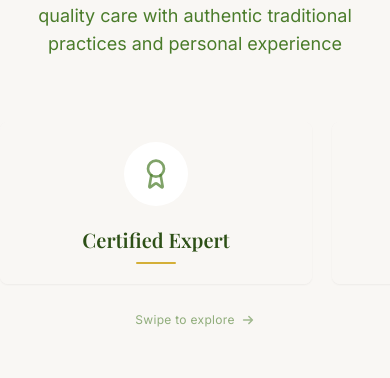
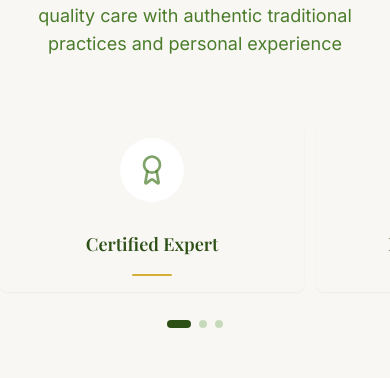
Before and after one commit to hbacalso1229/wellness-needles, a Next.js app: page /about in a window 390 px wide. Shown: the part 2901-3279 px from the top of the page. Built offline with nearby package versions, Linux system fonts and the light colour scheme; no server answers.

Commit message:
Add a shared SnapCarousel with compact slides and pagination dots, and drop the Core Principles icon glow

```diff
--- a/src/app/about/page.tsx
+++ b/src/app/about/page.tsx
@@ -2,7 +2,7 @@
 
 import { Heart, Award, Target, Clock, Shield } from 'lucide-react'
 import Image from 'next/image'
-import { PulsingLeaf, FeatureCard, HeroSection, SectionHeading } from '../../features'
+import { PulsingLeaf, FeatureCard, HeroSection, SectionHeading, SnapCarousel, snapSlideClassName } from '../../features'
 import { useBookingCtaHref } from '@/hooks/useBookingCtaHref'
 
 /** Drop official logos into /public/insurance/{slug}.svg (or .png) when available. */
@@ -205,9 +205,12 @@ export default function About() {
             subtitle="Committed to providing the highest quality care with authentic traditional practices and personal experience"
           />
 
-          {/* Mobile: horizontal scroll carousel | md: 2-col | lg: 3-col */}
-          <div className="flex gap-5 overflow-x-auto snap-x snap-mandatory pb-4 -mx-4 px-4 sm:-mx-6 sm:px-6 md:mx-0 md:px-0 md:grid md:grid-cols-2 md:overflow-visible md:pb-0 lg:grid-cols-3 md:gap-8">
-            <div className="snap-start shrink-0 w-[80vw] sm:w-[55vw] md:w-auto">
+          <SnapCarousel
+            slideCount={3}
+            ariaLabel="Why choose us carousel"
+            trackClassName="flex gap-3 overflow-x-auto snap-x snap-mandatory pb-4 -mx-4 px-4 sm:-mx-6 sm:px-6 md:mx-0 md:px-0 md:grid md:grid-cols-2 md:overflow-visible md:pb-0 lg:grid-cols-3 md:gap-8"
+          >
+            <div className={snapSlideClassName}>
               <FeatureCard
                 flippable
                 icon={Award}
@@ -218,7 +221,7 @@ export default function About() {
               />
             </div>
 
-            <div className="snap-start shrink-0 w-[80vw] sm:w-[55vw] md:w-auto">
+            <div className={snapSlideClassName}>
               <FeatureCard
                 flippable
                 icon={Clock}
@@ -229,7 +232,7 @@ export default function About() {
               />
             </div>
 
-            <div className="snap-start shrink-0 w-[80vw] sm:w-[55vw] md:w-auto">
+            <div className={snapSlideClassName}>
               <FeatureCard
                 flippable
                 icon={Heart}
@@ -239,15 +242,7 @@ export default function About() {
                 gradientTo="to-accent/10"
               />
             </div>
-          </div>
-
-          {/* Swipe hint — mobile only */}
-          <div className="mt-3 flex items-center justify-center gap-1.5 md:hidden" aria-hidden="true">
-            <span className="text-xs text-secondary/60 tracking-wide">Swipe to explore</span>
-            <svg className="w-3.5 h-3.5 text-secondary/50" fill="none" viewBox="0 0 16 16" stroke="currentColor" strokeWidth={1.8}>
-              <path strokeLinecap="round" strokeLinejoin="round" d="M3 8h10M9 4l4 4-4 4" />
-            </svg>
-          </div>
+          </SnapCarousel>
         </div>
       </section>
     </div>
--- a/src/app/acupuncture/page.tsx
+++ b/src/app/acupuncture/page.tsx
@@ -15,11 +15,11 @@ import {
   Venus,
   type LucideIcon,
 } from 'lucide-react'
-import { FeatureCard, HeroSection, SectionHeading } from '../../features'
+import { FeatureCard, HeroSection, SectionHeading, SnapCarousel, snapSlideClassName } from '../../features'
 import { useBookingCtaHref } from '@/hooks/useBookingCtaHref'
 
 const conditionCardClass =
-  'group snap-start shrink-0 w-[80vw] sm:w-[55vw] md:w-auto bg-white rounded-xl p-6 border border-accent/15 shadow-[0_8px_24px_rgba(45,80,22,0.12),0_2px_8px_rgba(45,80,22,0.08)] transition-all duration-300 motion-safe:hover:-translate-y-1 motion-safe:active:-translate-y-0.5 hover:border-primary/25 active:border-primary/25 hover:shadow-[0_14px_32px_rgba(45,80,22,0.18),0_4px_12px_rgba(45,80,22,0.1)]'
+  `group ${snapSlideClassName} bg-white rounded-xl p-5 md:p-6 border border-accent/15 shadow-[0_8px_24px_rgba(45,80,22,0.12),0_2px_8px_rgba(45,80,22,0.08)] transition-all duration-300 motion-safe:hover:-translate-y-1 motion-safe:active:-translate-y-0.5 hover:border-primary/25 active:border-primary/25 hover:shadow-[0_14px_32px_rgba(45,80,22,0.18),0_4px_12px_rgba(45,80,22,0.1)]`
 
 const conditions: {
   title: string
@@ -235,7 +235,11 @@ export default function Acupuncture() {
             subtitle="Acupuncture can effectively address a wide range of health conditions"
           />
 
-          <div className="flex gap-5 overflow-x-auto snap-x snap-mandatory pb-4 -mx-4 px-4 sm:-mx-6 sm:px-6 md:mx-0 md:px-0 md:grid md:grid-cols-2 md:overflow-visible md:pb-0 lg:grid-cols-3 md:gap-8">
+          <SnapCarousel
+            slideCount={conditions.length}
+            ariaLabel="Conditions carousel"
+            trackClassName="flex gap-3 overflow-x-auto snap-x snap-mandatory pb-4 -mx-4 px-4 sm:-mx-6 sm:px-6 md:mx-0 md:px-0 md:grid md:grid-cols-2 md:overflow-visible md:pb-0 lg:grid-cols-3 md:gap-8"
+          >
             {conditions.map(({ title, icon: Icon, items }) => (
               <div key={title} className={conditionCardClass}>
                 <div className="mb-4 flex h-11 w-11 items-center justify-center rounded-full border border-accent/35 bg-cream transition-colors duration-300 group-hover:border-primary/40 group-hover:bg-accent/10">
@@ -243,7 +247,7 @@ export default function Acupuncture() {
                 </div>
                 <h3 className="font-serif text-lg font-semibold text-primary mb-2">{title}</h3>
                 <div className="mb-4 h-0.5 w-10 rounded-full bg-gold" aria-hidden="true" />
-                <ul className="space-y-2.5 text-secondary">
+                <ul className="space-y-2 text-secondary md:space-y-2.5">
                   {items.map((item) => (
                     <li key={item} className="flex items-center gap-2.5">
                       <span className="flex h-5 w-5 shrink-0 items-center justify-center rounded-full bg-accent/20">
@@ -255,14 +259,7 @@ export default function Acupuncture() {
                 </ul>
               </div>
             ))}
-          </div>
-
-          <div className="mt-3 flex items-center justify-center gap-1.5 md:hidden" aria-hidden="true">
-            <span className="text-xs text-secondary/60 tracking-wide">Swipe to explore</span>
-            <svg className="w-3.5 h-3.5 text-secondary/50" fill="none" viewBox="0 0 16 16" stroke="currentColor" strokeWidth={1.8}>
-              <path strokeLinecap="round" strokeLinejoin="round" d="M3 8h10M9 4l4 4-4 4" />
-            </svg>
-          </div>
+          </SnapCarousel>
         </div>
       </section>
 
--- a/src/app/chinese-medicine/page.tsx
+++ b/src/app/chinese-medicine/page.tsx
@@ -3,7 +3,7 @@
 import { useState } from 'react'
 import { Leaf, Heart, Brain, Target, Zap, Circle, ArrowRight, ChevronRight } from 'lucide-react'
 import Link from 'next/link'
-import { FeatureCard, HeroSection, SectionHeading } from '../../features'
+import { FeatureCard, HeroSection, SectionHeading, SnapCarousel, snapSlideClassName } from '../../features'
 import { useBookingCtaHref } from '@/hooks/useBookingCtaHref'
 
 const diagnosisCardClass =
@@ -28,8 +28,7 @@ const diagnosisMethods = [
   },
 ] as const
 
-const principleIconClass =
-  'rounded-full p-2 flex-shrink-0 shadow-[0_8px_20px_rgba(74,124,42,0.28),0_2px_8px_rgba(45,80,22,0.14)]'
+const principleIconClass = 'rounded-full p-2 flex-shrink-0'
 
 export default function ChineseMedicine() {
   const { href: bookHref, isExternal, target, rel } = useBookingCtaHref()
@@ -165,9 +164,12 @@ export default function ChineseMedicine() {
             subtitle="We offer a comprehensive range of traditional Chinese medicine therapies"
           />
 
-          {/* Mobile: horizontal scroll carousel | md+: compact 2x2 */}
-          <div className="mx-auto max-w-2xl flex gap-5 overflow-x-auto snap-x snap-mandatory pb-4 -mx-4 px-4 sm:-mx-6 sm:px-6 md:mx-auto md:px-0 md:grid md:grid-cols-2 md:overflow-visible md:pb-0 md:gap-4">
-            <div className="snap-start shrink-0 w-[80vw] sm:w-[55vw] md:w-auto">
+          <SnapCarousel
+            slideCount={4}
+            ariaLabel="TCM treatment methods carousel"
+            trackClassName="mx-auto max-w-2xl flex gap-3 overflow-x-auto snap-x snap-mandatory pb-4 -mx-4 px-4 sm:-mx-6 sm:px-6 md:mx-auto md:px-0 md:grid md:grid-cols-2 md:overflow-visible md:pb-0 md:gap-4"
+          >
+            <div className={snapSlideClassName}>
               <FeatureCard
                 flippable
                 compact
@@ -179,7 +181,7 @@ export default function ChineseMedicine() {
               />
             </div>
 
-            <div className="snap-start shrink-0 w-[80vw] sm:w-[55vw] md:w-auto">
+            <div className={snapSlideClassName}>
               <FeatureCard
                 flippable
                 compact
@@ -191,7 +193,7 @@ export default function ChineseMedicine() {
               />
             </div>
 
-            <div className="snap-start shrink-0 w-[80vw] sm:w-[55vw] md:w-auto">
+            <div className={snapSlideClassName}>
               <FeatureCard
                 flippable
                 compact
@@ -203,7 +205,7 @@ export default function ChineseMedicine() {
               />
             </div>
 
-            <div className="snap-start shrink-0 w-[80vw] sm:w-[55vw] md:w-auto">
+            <div className={snapSlideClassName}>
               <FeatureCard
                 flippable
                 compact
@@ -214,15 +216,7 @@ export default function ChineseMedicine() {
                 gradientTo="to-primary/10"
               />
             </div>
-          </div>
-
-          {/* Swipe hint — mobile only */}
-          <div className="mt-3 flex items-center justify-center gap-1.5 md:hidden" aria-hidden="true">
-            <span className="text-xs text-secondary/60 tracking-wide">Swipe to explore</span>
-            <svg className="w-3.5 h-3.5 text-secondary/50" fill="none" viewBox="0 0 16 16" stroke="currentColor" strokeWidth={1.8}>
-              <path strokeLinecap="round" strokeLinejoin="round" d="M3 8h10M9 4l4 4-4 4" />
-            </svg>
-          </div>
+          </SnapCarousel>
         </div>
       </section>
 
--- a/src/app/testimonials/page.tsx
+++ b/src/app/testimonials/page.tsx
@@ -1,7 +1,7 @@
 'use client'
 
 import { Star, Quote, Heart, CheckCircle, User } from 'lucide-react'
-import { CTAButton, DecorativeImageCard, HeroSection, SectionHeading } from '../../features'
+import { CTAButton, DecorativeImageCard, HeroSection, SectionHeading, SnapCarousel, snapSlideClassName } from '../../features'
 import { BookingCtaButton } from '@/components/BookingCtaButton'
 import { useBookingCtaHref } from '@/hooks/useBookingCtaHref'
 
@@ -91,9 +91,12 @@ export default function Testimonials() {
             subtitle="Visual evidence of our patients' healing journeys"
           />
 
-          {/* Mobile: horizontal scroll carousel | md: 2-col */}
-          <div className="flex gap-6 overflow-x-auto snap-x snap-mandatory pb-4 -mx-4 px-4 sm:-mx-6 sm:px-6 md:mx-0 md:px-0 md:grid md:grid-cols-2 md:overflow-visible md:pb-0 md:gap-12">
-            <div className="snap-start shrink-0 w-[80vw] sm:w-[55vw] md:w-auto">
+          <SnapCarousel
+            slideCount={2}
+            ariaLabel="Success stories carousel"
+            trackClassName="flex gap-3 overflow-x-auto snap-x snap-mandatory pb-4 -mx-4 px-4 sm:-mx-6 sm:px-6 md:mx-0 md:px-0 md:grid md:grid-cols-2 md:overflow-visible md:pb-0 md:gap-12"
+          >
+            <div className={snapSlideClassName}>
               <DecorativeImageCard
                 src="/alopecia_treatment_before_after.jpeg"
                 alt="Alopecia treatment before and after results"
@@ -110,7 +113,7 @@ export default function Testimonials() {
               />
             </div>
 
-            <div className="snap-start shrink-0 w-[80vw] sm:w-[55vw] md:w-auto">
+            <div className={snapSlideClassName}>
               <DecorativeImageCard
                 src="/skin_treatment_before_after.jpeg"
                 alt="Skin treatment before and after results"
@@ -126,15 +129,7 @@ export default function Testimonials() {
                 className="text-center"
               />
             </div>
-          </div>
-
-          {/* Swipe hint — mobile only */}
-          <div className="mt-3 flex items-center justify-center gap-1.5 md:hidden" aria-hidden="true">
-            <span className="text-xs text-secondary/60 tracking-wide">Swipe to explore</span>
-            <svg className="w-3.5 h-3.5 text-secondary/50" fill="none" viewBox="0 0 16 16" stroke="currentColor" strokeWidth={1.8}>
-              <path strokeLinecap="round" strokeLinejoin="round" d="M3 8h10M9 4l4 4-4 4" />
-            </svg>
-          </div>
+          </SnapCarousel>
         </div>
       </section>
 
@@ -153,12 +148,15 @@ export default function Testimonials() {
 
           <div className="flex flex-col xl:grid xl:grid-cols-[1fr_minmax(16rem,18rem)] xl:gap-8 xl:items-start">
             <div className="min-w-0">
-              {/* Mobile: horizontal scroll carousel | md: 2-col */}
-              <div className="flex gap-5 overflow-x-auto snap-x snap-mandatory pb-4 -mx-4 px-4 sm:-mx-6 sm:px-6 md:mx-0 md:px-0 md:grid md:grid-cols-2 md:overflow-visible md:pb-0 md:gap-8">
+              <SnapCarousel
+                slideCount={testimonials.length}
+                ariaLabel="Patient stories carousel"
+                trackClassName="flex gap-3 overflow-x-auto snap-x snap-mandatory pb-4 -mx-4 px-4 sm:-mx-6 sm:px-6 md:mx-0 md:px-0 md:grid md:grid-cols-2 md:overflow-visible md:pb-0 md:gap-8"
+              >
                 {testimonials.map((testimonial, index) => (
                   <div
                     key={index}
-                    className="group snap-start shrink-0 w-[80vw] sm:w-[55vw] md:w-auto relative bg-white rounded-xl p-8 border border-accent/15 shadow-[0_8px_24px_rgba(45,80,22,0.12),0_2px_8px_rgba(45,80,22,0.08)] transition-all duration-300 motion-safe:hover:-translate-y-1 motion-safe:active:-translate-y-0.5 hover:border-primary/25 hover:shadow-[0_14px_32px_rgba(45,80,22,0.18),0_4px_12px_rgba(45,80,22,0.1)]"
+                    className={`group ${snapSlideClassName} relative bg-white rounded-xl p-6 md:p-8 border border-accent/15 shadow-[0_8px_24px_rgba(45,80,22,0.12),0_2px_8px_rgba(45,80,22,0.08)] transition-all duration-300 motion-safe:hover:-translate-y-1 motion-safe:active:-translate-y-0.5 hover:border-primary/25 hover:shadow-[0_14px_32px_rgba(45,80,22,0.18),0_4px_12px_rgba(45,80,22,0.1)]`}
                   >
                     <Quote className="absolute top-6 right-6 w-8 h-8 text-accent/30" />
 
@@ -209,15 +207,7 @@ export default function Testimonials() {
                     </div>
                   </div>
                 ))}
-              </div>
-
-              {/* Swipe hint — mobile only */}
-              <div className="mt-3 flex items-center justify-center gap-1.5 md:hidden" aria-hidden="true">
-                <span className="text-xs text-secondary/60 tracking-wide">Swipe to explore</span>
-                <svg className="w-3.5 h-3.5 text-secondary/50" fill="none" viewBox="0 0 16 16" stroke="currentColor" strokeWidth={1.8}>
-                  <path strokeLinecap="round" strokeLinejoin="round" d="M3 8h10M9 4l4 4-4 4" />
-                </svg>
-              </div>
+              </SnapCarousel>
             </div>
 
             {/* Share CTA — desktop sticky sidebar */}
@@ -262,8 +252,11 @@ export default function Testimonials() {
             subtitle="Watch our patients share their healing experiences"
           />
 
-          {/* Mobile: horizontal scroll carousel | md: 2-col | lg: 3-col */}
-          <div className="flex gap-5 overflow-x-auto snap-x snap-mandatory pb-4 -mx-4 px-4 sm:-mx-6 sm:px-6 md:mx-0 md:px-0 md:grid md:grid-cols-2 md:overflow-visible md:pb-0 lg:grid-cols-3 md:gap-8">
+          <SnapCarousel
+            slideCount={3}
+            ariaLabel="Video testimonials carousel"
+            trackClassName="flex gap-3 overflow-x-auto snap-x snap-mandatory pb-4 -mx-4 px-4 sm:-mx-6 sm:px-6 md:mx-0 md:px-0 md:grid md:grid-cols-2 md:overflow-visible md:pb-0 lg:grid-cols-3 md:gap-8"
+          >
             {[
               {
                 title: 'Pain Relief Success',
@@ -280,7 +273,7 @@ export default function Testimonials() {
             ].map((video) => (
               <div
                 key={video.title}
-                className="group snap-start shrink-0 w-[80vw] sm:w-[55vw] md:w-auto bg-white rounded-xl p-6 text-center border border-accent/15 shadow-[0_8px_24px_rgba(45,80,22,0.12),0_2px_8px_rgba(45,80,22,0.08)] transition-all duration-300 motion-safe:hover:-translate-y-1 motion-safe:active:-translate-y-0.5 hover:border-primary/25 hover:shadow-[0_14px_32px_rgba(45,80,22,0.18),0_4px_12px_rgba(45,80,22,0.1)]"
+                className={`group ${snapSlideClassName} bg-white rounded-xl p-5 md:p-6 text-center border border-accent/15 shadow-[0_8px_24px_rgba(45,80,22,0.12),0_2px_8px_rgba(45,80,22,0.08)] transition-all duration-300 motion-safe:hover:-translate-y-1 motion-safe:active:-translate-y-0.5 hover:border-primary/25 hover:shadow-[0_14px_32px_rgba(45,80,22,0.18),0_4px_12px_rgba(45,80,22,0.1)]`}
               >
                 <div className="bg-primary/10 rounded-lg aspect-video mb-4 flex items-center justify-center">
                   <div className="text-center">
@@ -295,15 +288,7 @@ export default function Testimonials() {
                 <p className="text-secondary text-sm">{video.description}</p>
               </div>
             ))}
-          </div>
-
-          {/* Swipe hint — mobile only */}
-          <div className="mt-3 flex items-center justify-center gap-1.5 md:hidden" aria-hidden="true">
-            <span className="text-xs text-secondary/60 tracking-wide">Swipe to explore</span>
-            <svg className="w-3.5 h-3.5 text-secondary/50" fill="none" viewBox="0 0 16 16" stroke="currentColor" strokeWidth={1.8}>
-              <path strokeLinecap="round" strokeLinejoin="round" d="M3 8h10M9 4l4 4-4 4" />
-            </svg>
-          </div>
+          </SnapCarousel>
         </div>
       </section>
     </div>
--- a/src/features/index.ts
+++ b/src/features/index.ts
@@ -10,3 +10,4 @@ export { ClinicLocationCards } from './ui/ClinicLocationCards'
 export { ServiceSelectionCards } from './ui/ServiceSelectionCards'
 export { TravelPolicyNotice } from './ui/TravelPolicyNotice'
 export { SectionHeading } from './ui/SectionHeading'
+export { SnapCarousel, snapSlideClassName } from './ui/SnapCarousel'
--- a/src/features/ui/FeatureCard.tsx
+++ b/src/features/ui/FeatureCard.tsx
@@ -165,9 +165,6 @@ export function FeatureCard({
             <X className="h-5 w-5" strokeWidth={1.75} />
           </button>
 
-          <div className="mx-auto mb-4 flex h-16 w-16 items-center justify-center rounded-full bg-white">
-            <Icon className="h-8 w-8 text-secondary/70" strokeWidth={1.75} />
-          </div>
           <h3 id={titleId} className="font-serif text-2xl font-semibold text-primary mb-2 pr-6">
             {title}
           </h3>
@@ -182,9 +179,9 @@ export function FeatureCard({
     )
 
   return (
-    <>
+    <div className={`h-full ${className}`}>
       {/* Mobile: compact teaser → modal */}
-      <div className="md:hidden">
+      <div className="h-full md:hidden">
         <button
           ref={teaserRef}
           type="button"
@@ -192,19 +189,19 @@ export function FeatureCard({
           aria-haspopup="dialog"
           aria-expanded={modalOpen}
           aria-label={`${title}. Tap to learn more.`}
-          className={`w-full text-center group rounded-lg bg-cream/80 p-5 shadow-sm card-emboss focus-visible:outline-none focus-visible:ring-2 focus-visible:ring-primary focus-visible:ring-offset-2 focus-visible:ring-offset-cream ${className}`}
+          className="flex h-full min-h-[9.5rem] w-full flex-col items-center justify-center text-center group rounded-lg bg-cream/80 p-4 sm:p-5 shadow-sm card-emboss focus-visible:outline-none focus-visible:ring-2 focus-visible:ring-primary focus-visible:ring-offset-2 focus-visible:ring-offset-cream"
         >
           {iconCircle}
-          <h3 className="font-serif text-xl font-semibold text-primary mb-2">
+          <h3 className="font-serif text-lg sm:text-xl font-semibold text-primary mb-2 min-h-[2.75rem] flex items-center justify-center leading-snug line-clamp-2 px-1">
             {title}
           </h3>
-          <div className="mx-auto h-0.5 w-10 rounded-full bg-gold" aria-hidden="true" />
+          <div className="mx-auto h-0.5 w-10 shrink-0 rounded-full bg-gold" aria-hidden="true" />
         </button>
         {modal}
       </div>
 
       {/* Tablet + desktop: 3D flip */}
-      <div className={`hidden md:block [perspective:1000px] ${minH} ${className}`}>
+      <div className={`hidden md:block [perspective:1000px] ${minH}`}>
         <div
           role="button"
           tabIndex={0}
@@ -270,6 +267,6 @@ export function FeatureCard({
           </div>
         </div>
       </div>
-    </>
+    </div>
   )
 }
--- /dev/null
+++ b/src/features/ui/SnapCarousel.tsx
@@ -0,0 +1,122 @@
+'use client'
+
+import {
+  Children,
+  useCallback,
+  useEffect,
+  useRef,
+  useState,
+  type ReactNode,
+} from 'react'
+
+const COMPACT_SLIDE =
+  'snap-start shrink-0 w-[min(78vw,20rem)] sm:w-[min(55vw,22rem)] md:w-auto'
+
+type SnapCarouselProps = {
+  children: ReactNode
+  /** Number of pagination dots (usually equals slide count) */
+  slideCount: number
+  /** Classes for the scroll/grid track */
+  trackClassName?: string
+  className?: string
+  ariaLabel?: string
+  /** Hide dots from this breakpoint up (default md) */
+  hideDotsFrom?: 'md' | 'lg'
+}
+
+export function SnapCarousel({
+  children,
+  slideCount,
+  trackClassName = '',
+  className = '',
+  ariaLabel = 'Carousel pagination',
+  hideDotsFrom = 'md',
+}: SnapCarouselProps) {
+  const trackRef = useRef<HTMLDivElement>(null)
+  const [activeIndex, setActiveIndex] = useState(0)
+
+  const updateActiveFromScroll = useCallback(() => {
+    const track = trackRef.current
+    if (!track) return
+
+    const slides = Array.from(track.children) as HTMLElement[]
+    if (slides.length === 0) return
+
+    const trackRect = track.getBoundingClientRect()
+    const trackCenter = trackRect.left + trackRect.width / 2
+
+    let closest = 0
+    let closestDist = Infinity
+    slides.forEach((slide, index) => {
+      const rect = slide.getBoundingClientRect()
+      const slideCenter = rect.left + rect.width / 2
+      const dist = Math.abs(slideCenter - trackCenter)
+      if (dist < closestDist) {
+        closestDist = dist
+        closest = index
+      }
+    })
+    setActiveIndex(closest)
+  }, [])
+
+  useEffect(() => {
+    const track = trackRef.current
+    if (!track) return
+
+    updateActiveFromScroll()
+    track.addEventListener('scroll', updateActiveFromScroll, { passive: true })
+    window.addEventListener('resize', updateActiveFromScroll)
+    return () => {
+      track.removeEventListener('scroll', updateActiveFromScroll)
+      window.removeEventListener('resize', updateActiveFromScroll)
+    }
+  }, [updateActiveFromScroll, slideCount])
+
+  const scrollToSlide = (index: number) => {
+    const track = trackRef.current
+    if (!track) return
+    const slide = track.children[index] as HTMLElement | undefined
+    if (!slide) return
+    slide.scrollIntoView({ behavior: 'smooth', inline: 'start', block: 'nearest' })
+    setActiveIndex(index)
+  }
+
+  const dotsHideClass = hideDotsFrom === 'lg' ? 'lg:hidden' : 'md:hidden'
+  const count = Math.max(slideCount, Children.count(children))
+
+  return (
+    <div className={className}>
+      <div ref={trackRef} className={trackClassName}>
+        {children}
+      </div>
+
+      {count > 1 ? (
+        <nav
+          className={`mt-3 flex items-center justify-center gap-2 ${dotsHideClass}`}
+          aria-label={ariaLabel}
+        >
+          {Array.from({ length: count }, (_, index) => {
+            const active = index === activeIndex
+            return (
+              <button
+                key={index}
+                type="button"
+                onClick={() => scrollToSlide(index)}
+                aria-label={`Go to slide ${index + 1}`}
+                aria-current={active ? 'true' : undefined}
+                className={`rounded-full transition-all duration-300 focus-visible:outline-none focus-visible:ring-2 focus-visible:ring-primary focus-visible:ring-offset-2 focus-visible:ring-offset-cream ${
+                  active
+                    ? 'h-2 w-6 bg-primary'
+                    : 'h-2 w-2 bg-accent/40 hover:bg-accent/60'
+                }`}
+              />
+            )
+          })}
+        </nav>
+      ) : null}
+    </div>
+  )
+}
+
+/** Shared mobile slide width utility for snap carousel children */
+export const snapSlideClassName = COMPACT_SLIDE
```
